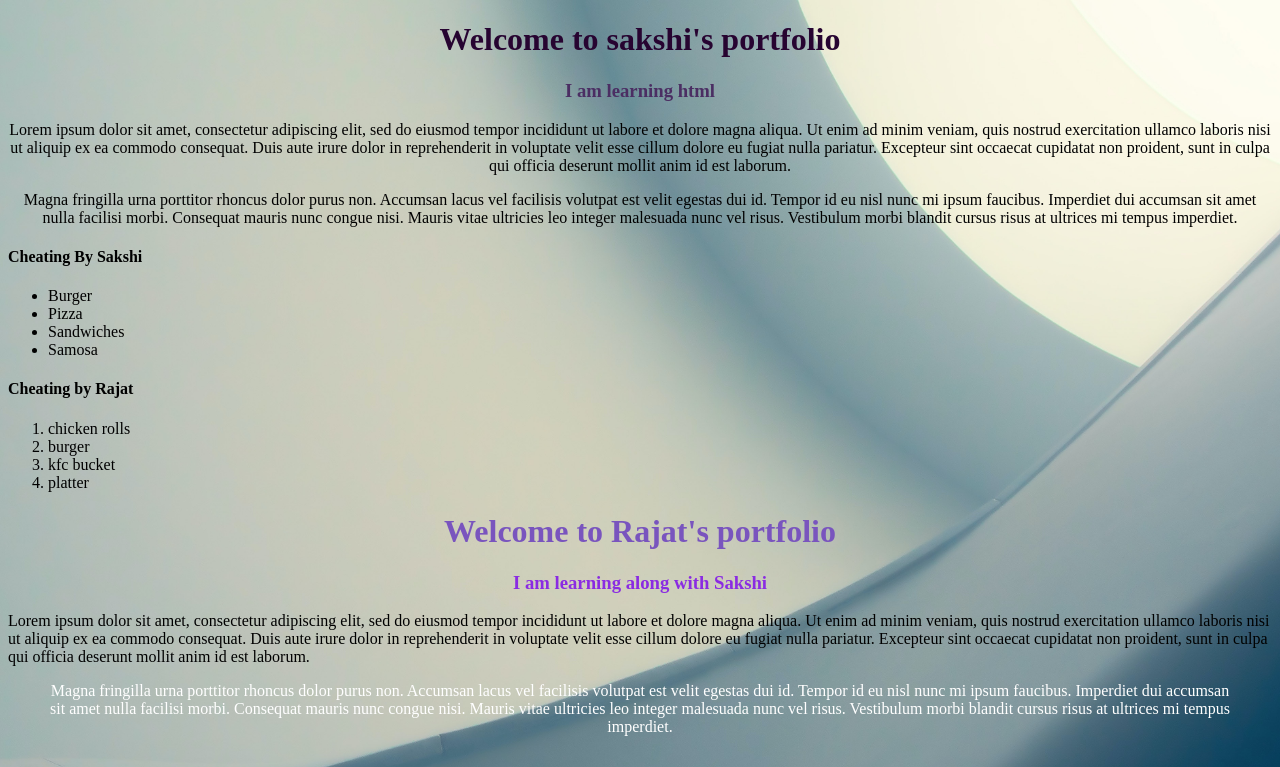
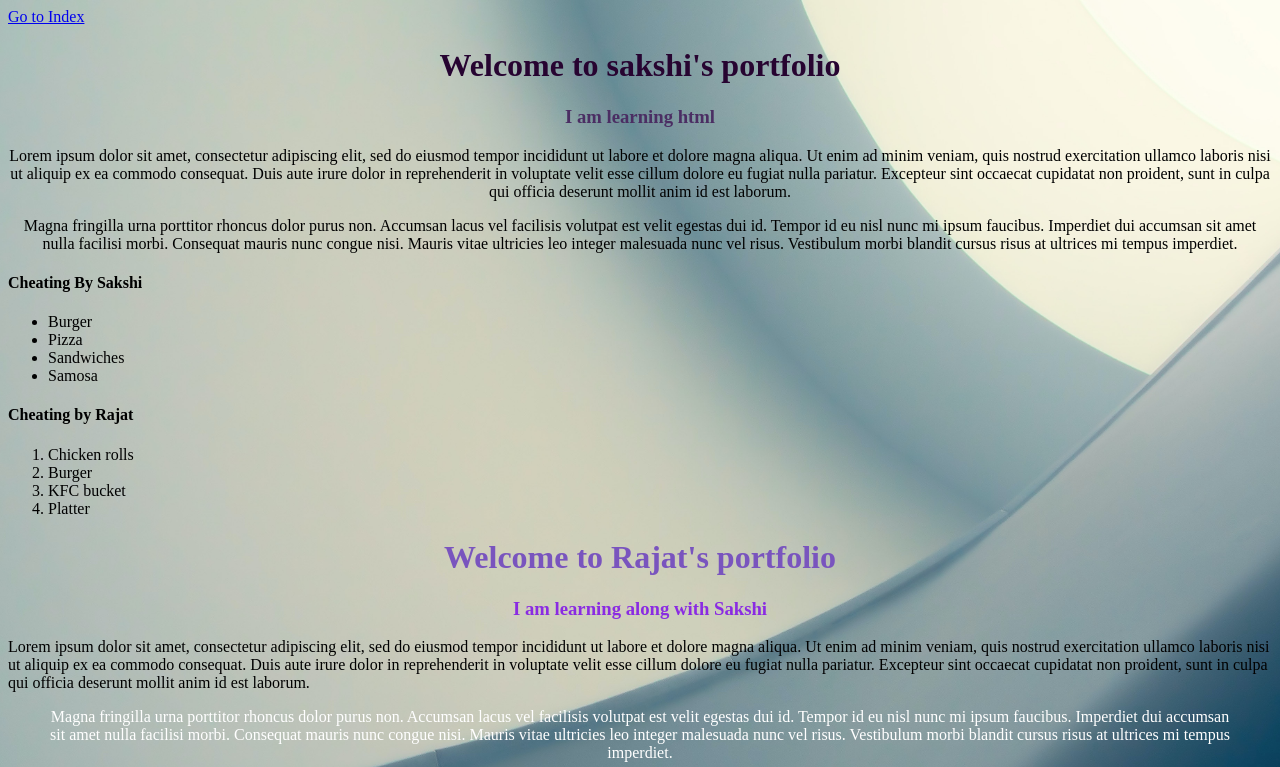
Before and after one commit to Sakshi-Khaire/first-website, a plain HTML site: page task1.html in a window 1280 px wide. Shown: the top 767 px of the page. Drawn offline with Linux system fonts and the light colour scheme.

Commit message:
added linkes between pages and also capitalized the initials of cheating by rajat

```diff
--- a/task1.html
+++ b/task1.html
@@ -42,6 +42,7 @@
 </head>
 
 <body>
+    <a href="./index.html">Go to Index</a>
     <div style="text-align: center;">
         <h1 style="color: #270431;">Welcome to sakshi's portfolio</h1>
         <h3 style="color: rgb(75, 46, 99);">I am learning html</h3>
@@ -73,10 +74,10 @@
 
     <h4>Cheating by Rajat</h4>
     <ol>
-        <li>chicken rolls</li>
-        <li>burger</li>
-        <li>kfc bucket</li>
-        <li>platter</li>
+        <li>Chicken rolls</li>
+        <li>Burger</li>
+        <li>KFC bucket</li>
+        <li>Platter</li>
     </ol>
     <div>
         <h1 class="rajat-heading">Welcome to Rajat's portfolio</h1>
```
Also changed, not shown: index.html (+3 -0 lines).
